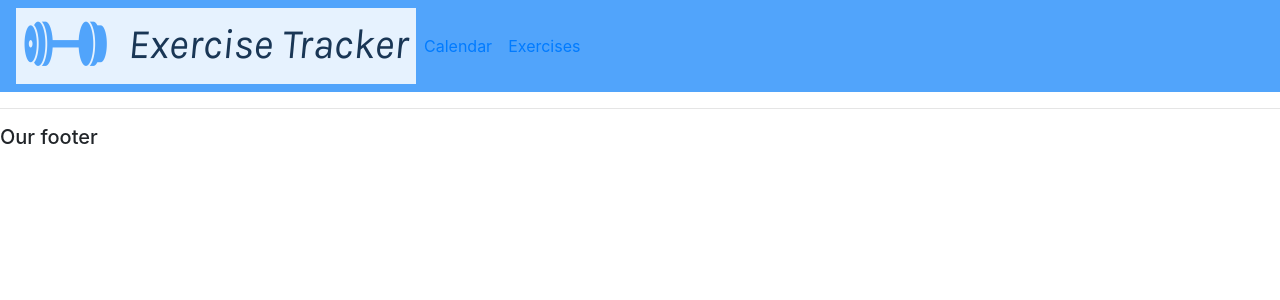
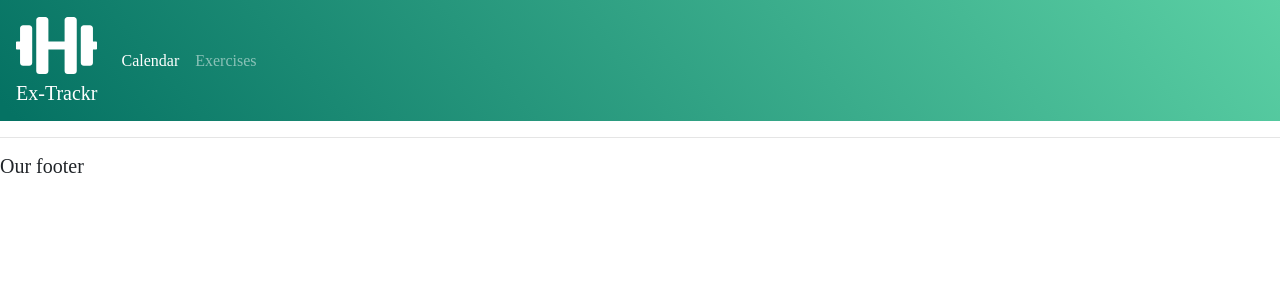
Before and after one commit to harikaduyu/exercise_tracker, a Django app: page / in a window 1280 px wide. Shown: the top 300 px of the page. Run offline with Django 3.2, Linux system fonts and the light colour scheme; some libraries are stand-ins or nearby versions; some web fonts are replaced.

Commit message:
change logo and navbar

```diff
--- a/accounts/templates/accounts/home.html
+++ b/accounts/templates/accounts/home.html
@@ -10,12 +10,17 @@
       integrity="sha384-Gn5384xqQ1aoWXA+058RXPxPg6fy4IWvTNh0E263XmFcJlSAwiGgFAW/dAiS6JXm"
       crossorigin="anonymous"
     />
+
     <link
       rel="stylesheet"
       media="screen"
       href="http://fontlibrary.org/face/trueno"
       type="text/css"
     />
+    <script
+      src="https://kit.fontawesome.com/yourcode.js"
+      crossorigin="anonymous"
+    ></script>
     <link
       rel="stylesheet"
       type="text/css"
--- a/accounts/templates/accounts/navbar.html
+++ b/accounts/templates/accounts/navbar.html
@@ -7,10 +7,10 @@
   }
 </style>
 <nav
-  class="navbar navbar-expand-lg navbar-info"
-  style="background-color: #51A4FB"
+  class="navbar navbar-expand-lg navbar-dark"
+
 >
-  <img src="{% static 'images/logo.png' %}" />
+<a class="navbar-brand" href="#"> <img class="icon" src="{% static 'images/dumbbell-solid.svg' %}"> <div class="nav-item">Ex-Trackr</div></a>
   <button
     class="navbar-toggler"
     type="button"
--- /dev/null
+++ b/static/css/main.css
@@ -0,0 +1,13 @@
+body * {
+  font-family: 'TruenoRegular';
+  font-style: normal;
+}
+
+.navbar-expand-lg {
+  background-image: linear-gradient(49.6deg, #057263 1.2%, #5bd0a4 100.2%);
+}
+
+.logo {
+  width: 0.5em;
+  height: 0.5em;
+}
```
Also changed, not shown: static/images/dumbbell-solid.svg (added), static/images/logo.png, static/images/logo1.png (added).
